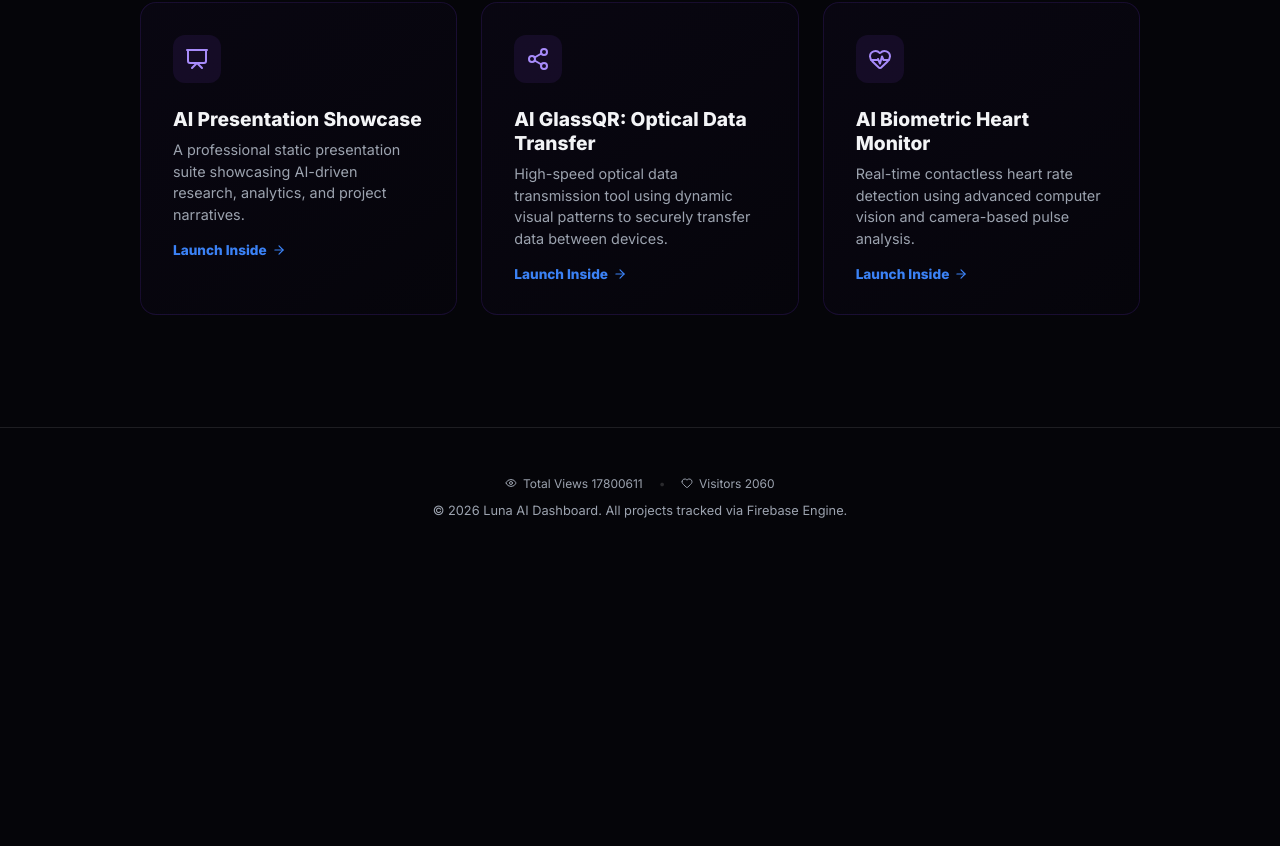
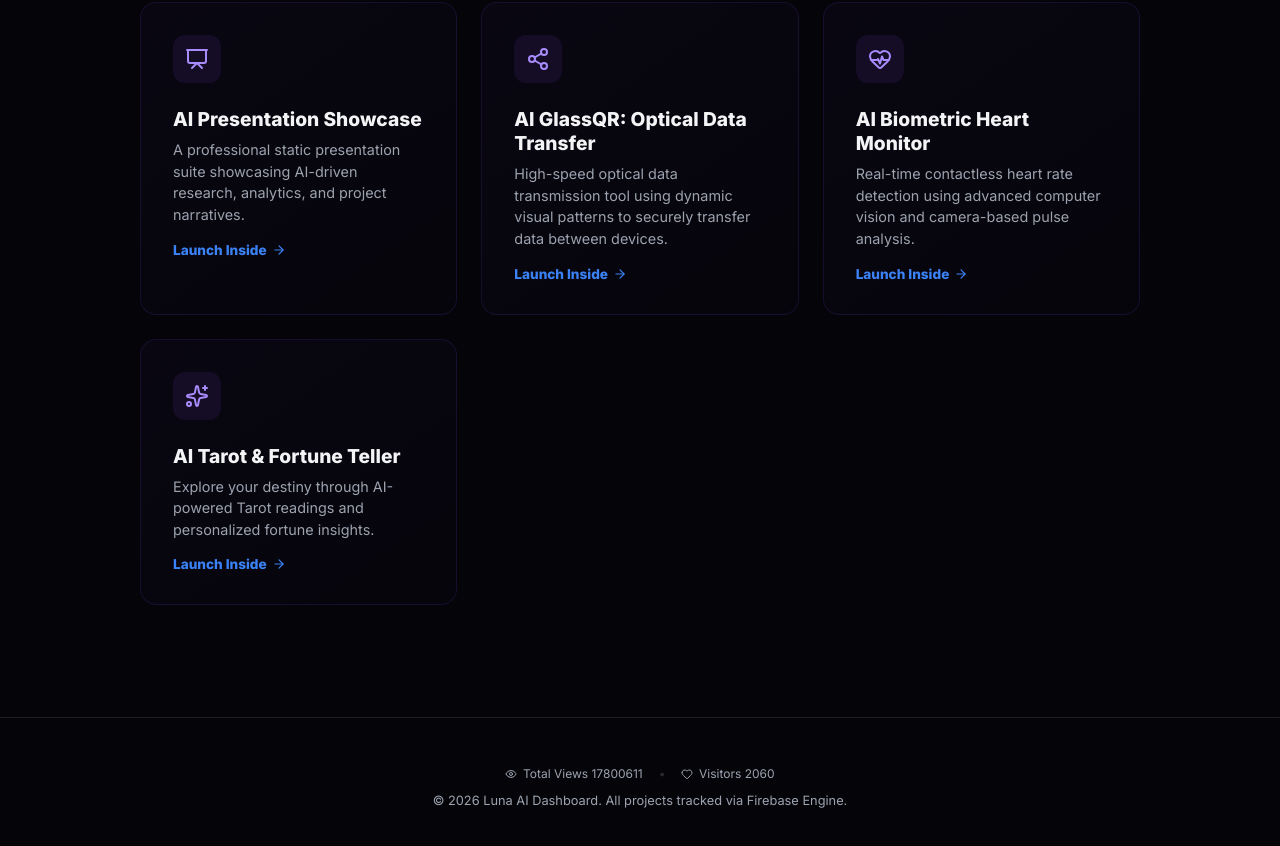
Before and after one commit to toydogcat/luna-ai, a React (Vite) app: page / in a window 1280 px wide. Shown: the part 3607-4453 px from the top of the page. Before the commit the page ends 4173 px from the top, so only its background shows below. Built offline with nearby package versions, Linux system fonts and the light colour scheme.

Commit message:
feat: add AI Tarot project with localization support

```diff
--- a/src/App.jsx
+++ b/src/App.jsx
@@ -82,6 +82,12 @@ const PROJECT_CATEGORIES = [
         translationKey: 'projects.aiHeartRate',
         url: 'https://toydogcat.github.io/ai-heart-rate-monitor/',
         icon: <HeartPulse size={24} />
+      },
+      {
+        id: 'ai-tarot',
+        translationKey: 'projects.aiTarot',
+        url: 'https://toydogcat.github.io/ai-tarot/',
+        icon: <Stars size={24} />
       }
     ]
   },
--- a/src/i18n.js
+++ b/src/i18n.js
@@ -240,6 +240,10 @@ const resources = {
         aiHeartRate: {
           title: 'AI Biometric Heart Monitor',
           desc: 'Real-time contactless heart rate detection using advanced computer vision and camera-based pulse analysis.'
+        },
+        aiTarot: {
+          title: 'AI Tarot & Fortune Teller',
+          desc: 'Explore your destiny through AI-powered Tarot readings and personalized fortune insights.'
         },
         fileDrop: {
           title: 'File Drop: WebRTC P2P Transfer',
@@ -607,6 +611,10 @@ const resources = {
           title: 'AI 視覺心率監測',
           desc: '即時非接觸式心率偵測，結合進階電腦視覺技術，僅透過相機鏡頭即可精準分析生理脈搏。'
         },
+        aiTarot: {
+          title: 'AI 塔羅占卜與命理',
+          desc: '透過 AI 驅動的塔羅占卜與個性化命理分析，探索您的命運與內在引導。'
+        },
         nfcShowInfo: {
           title: 'NFC 顯示資訊',
           desc: '網頁端 NFC 讀取與資訊顯示小工具，輕鬆掃描並解析 NFC 卡片的原始資料與 Payload。'
@@ -757,3 +765,4 @@ i18n
   });
 
 export default i18n;
+8n;
```
